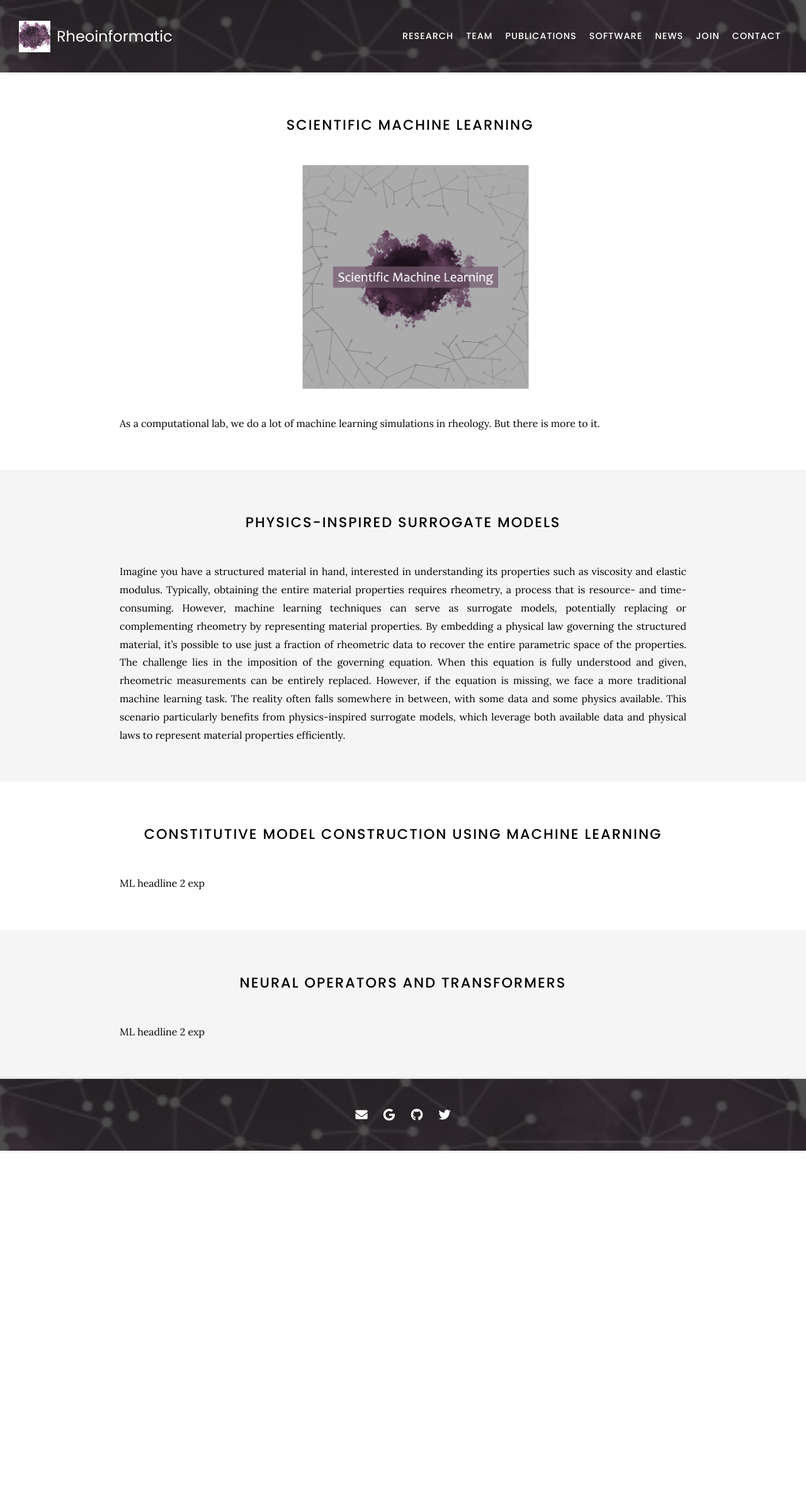
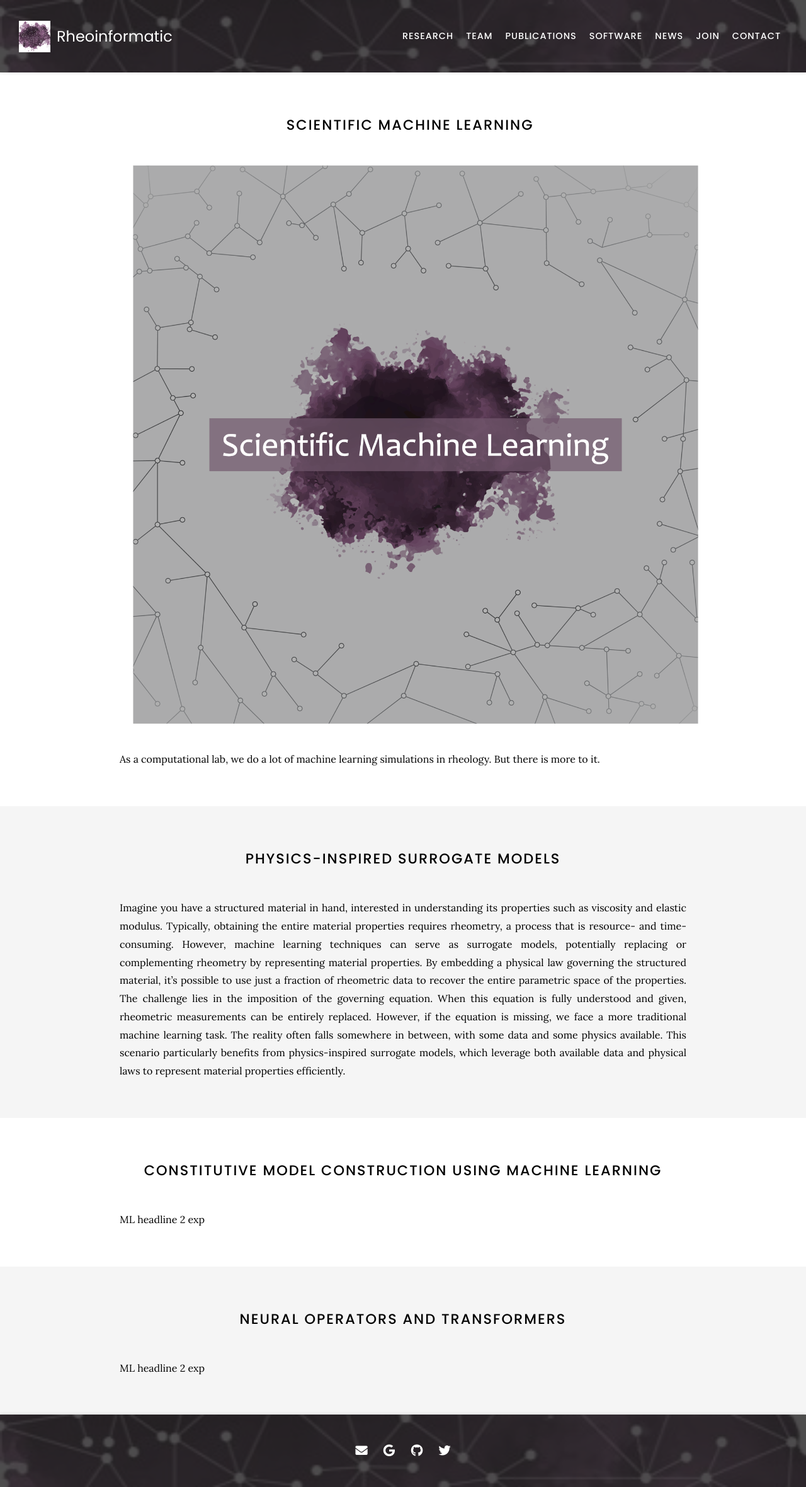
Before and after one commit to procf/procf.github.io, a Jekyll site: the page built from research/ml/index.md, in a window 1280 px wide. Shown: the whole page at 63% size. Built offline with Jekyll 4.4.1, drawn with Linux system fonts in a browser that asks for light colours; nearby versions of some CDN libraries; before the commit the page ends 1827 px from its top, so only the background shows below that.

Commit message:
co images

```diff
--- a/css/feature.scss
+++ b/css/feature.scss
@@ -11,7 +11,8 @@
   @include trim-v-margins;
 
   .feature_image {
-    width: $page * 0.4;
+    //width: $page * 0.4;
+    width : 100%; //changed a little
     flex-shrink: 0;
     // box-shadow: $shadow;
 
```
